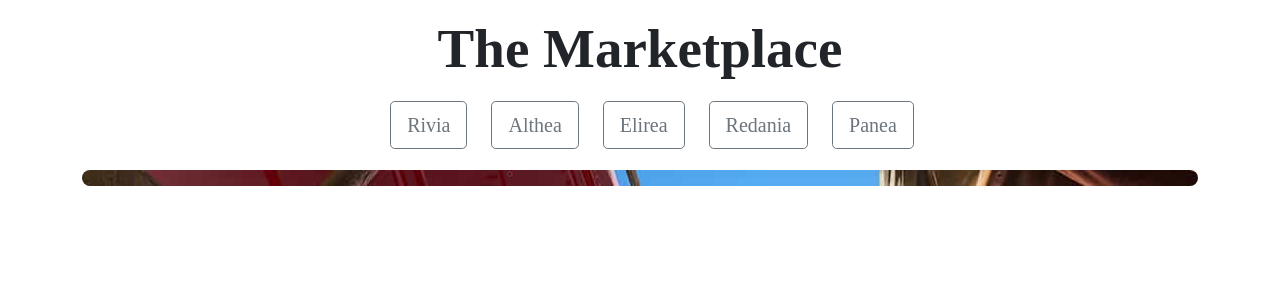
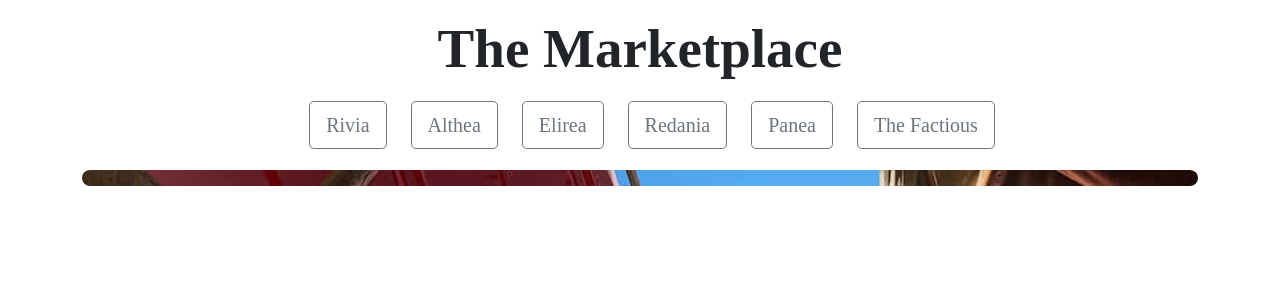
Before and after one commit to nadhirahrafidz98/faction-federation, a React (Create React App) app: page /trade in a window 1280 px wide. Shown: the top 300 px of the page. Built offline with nearby package versions, Linux system fonts and the light colour scheme; a web font is replaced by a local one.

Commit message:
factious included in trade

```diff
--- a/src/Trading.js
+++ b/src/Trading.js
@@ -10,7 +10,7 @@ const Trading = () => {
   const [showAlert, setShowAlert] = useState(false);
   const [alertFaction, setAlertFaction] = useState("");
 
-  const factions = [["Rivia",1], ["Althea",2], ["Elirea",3], ["Redania",4], ["Panea",5]];
+  const factions = [["Rivia",1], ["Althea",2], ["Elirea",3], ["Redania",4], ["Panea",5], ["The Factious", 6]];
 
   const marketValue = (resource) =>{
     var market_val = 0;
--- a/src/components/TradeTable.js
+++ b/src/components/TradeTable.js
@@ -15,7 +15,7 @@ const TradeTable = (props) => {
     // 0 for unchecked, 1 for true match, -1 for false match
     const [keyMatch, setKeyMatch] = useState(0);
 
-    const factions = [["", 0], ["Rivia",1], ["Althea",2], ["Elirea",3], ["Redania",4], ["Panea",5]];
+    const factions = [["", 0], ["Rivia",1], ["Althea",2], ["Elirea",3], ["Redania",4], ["Panea",5], ["The Factious", 6]];
     var modalTitle = "Trade request to ".concat(factions[parseInt(props.faction)][0]);
 
     function numberWithCommas(x) {
```
